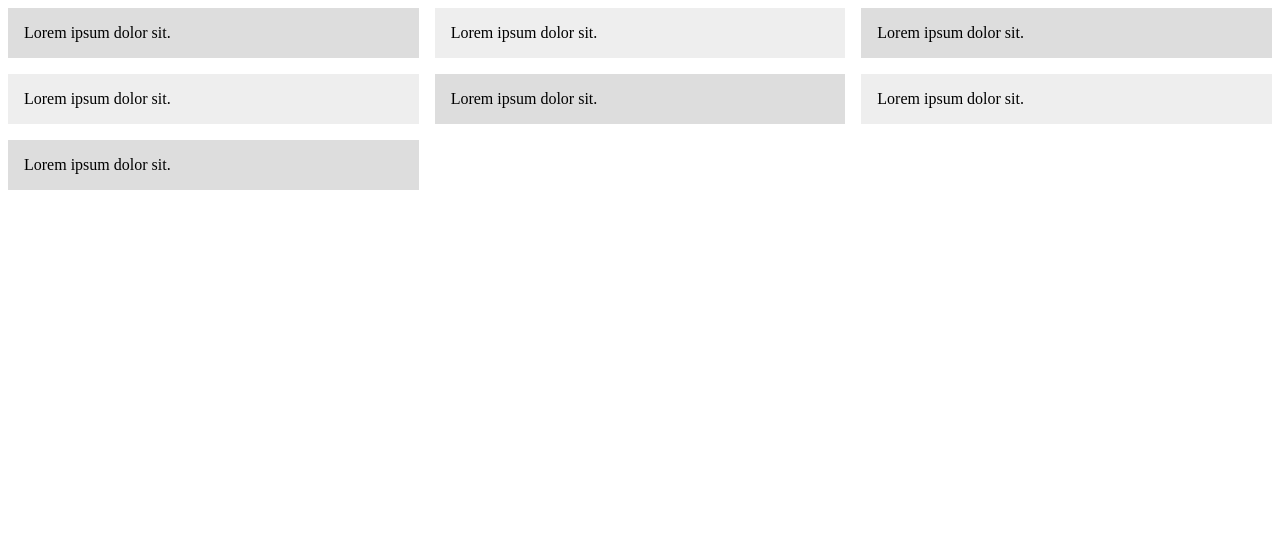
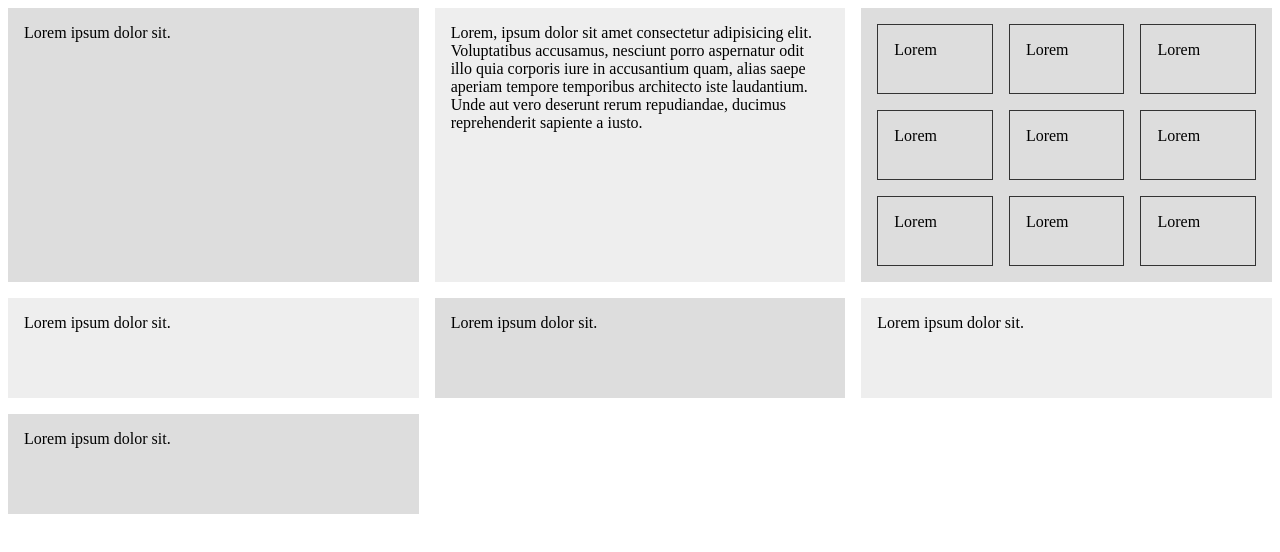
Before and after one commit to abu-git/css-grid-recap, a plain HTML site: page index2.html in a window 1280 px wide. Drawn offline with Linux system fonts and the light colour scheme.

Commit message:
nested grid example

```diff
--- a/index2.html
+++ b/index2.html
@@ -7,6 +7,15 @@
             display: grid;
             /*grid-template-columns: 1fr 2fr 1fr; /* recommended style of column measurement */
             grid-template-columns: repeat(3, 1fr);
+            gap: 1em;
+            /*grid-auto-rows: 100px; /* set height of div within wrapper */
+            grid-auto-rows: minmax(100px, auto); /* set height to fit content of div in wrapper */
+        }
+
+        .nested{
+            display: grid;
+            grid-template-columns: repeat(3, 1fr);
+            grid-auto-rows: 70px;
             gap: 1em;
         }
 
@@ -18,6 +27,11 @@
         .wrapper > div:nth-child(odd){ /* set next div to lighter shade of grey  */
             background: #ddd;
         }
+
+        .nested > div{
+            border: #333 1px solid;
+            padding: 1em;
+        }
     </style>
 </head>
 <body>
@@ -26,10 +40,22 @@
             Lorem ipsum dolor sit.
         </div>
         <div>
-            Lorem ipsum dolor sit.
+            Lorem, ipsum dolor sit amet consectetur adipisicing elit. Voluptatibus
+            accusamus, nesciunt porro aspernatur odit illo quia corporis iure in
+            accusantium quam, alias saepe aperiam tempore temporibus architecto iste
+            laudantium. Unde aut vero deserunt rerum repudiandae, ducimus reprehenderit
+            sapiente a iusto.
         </div>
-        <div>
-            Lorem ipsum dolor sit.
+        <div class="nested">
+            <div>Lorem</div>
+            <div>Lorem</div>
+            <div>Lorem</div>
+            <div>Lorem</div>
+            <div>Lorem</div>
+            <div>Lorem</div>
+            <div>Lorem</div>
+            <div>Lorem</div>
+            <div>Lorem</div>
         </div>
         <div>
             Lorem ipsum dolor sit.
```
